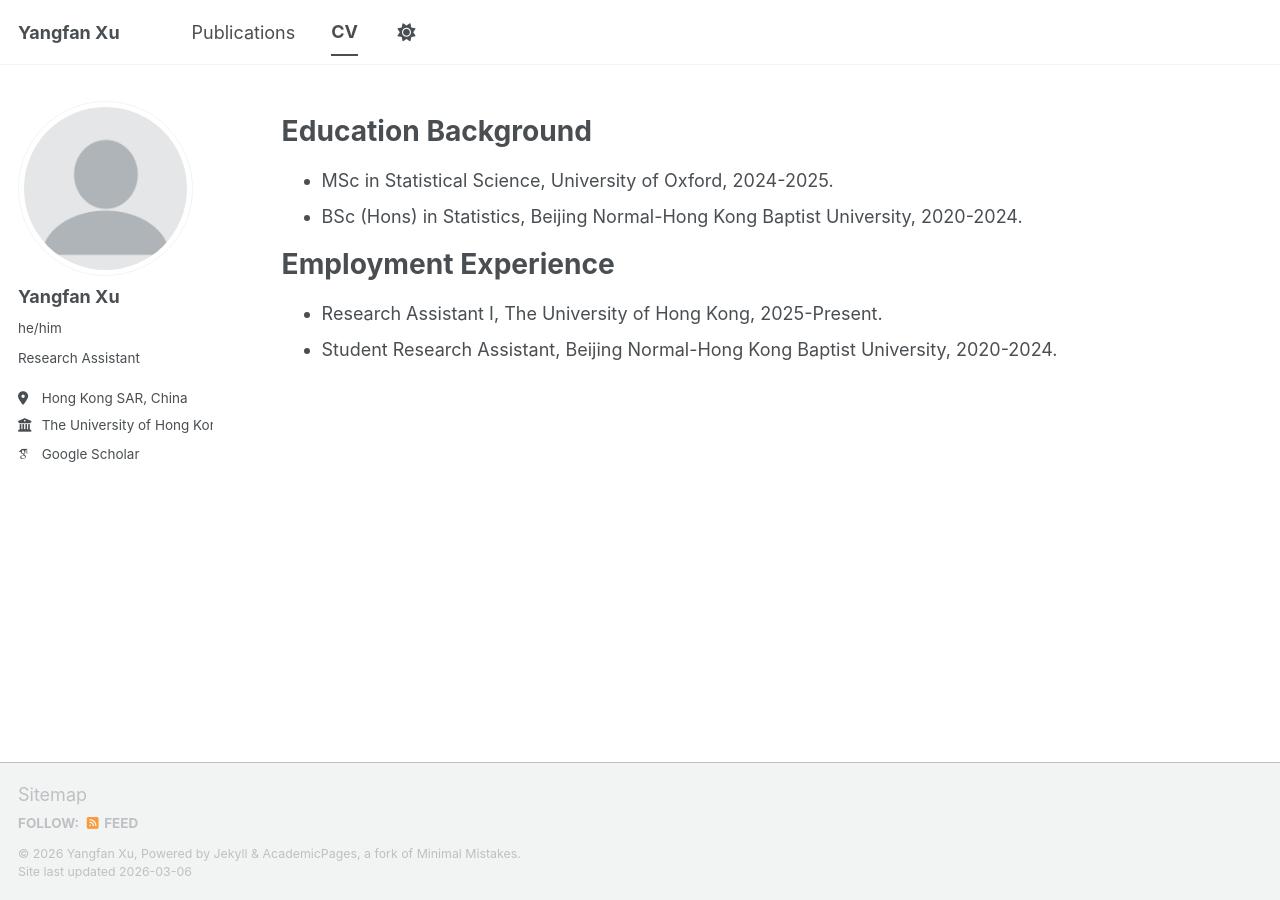
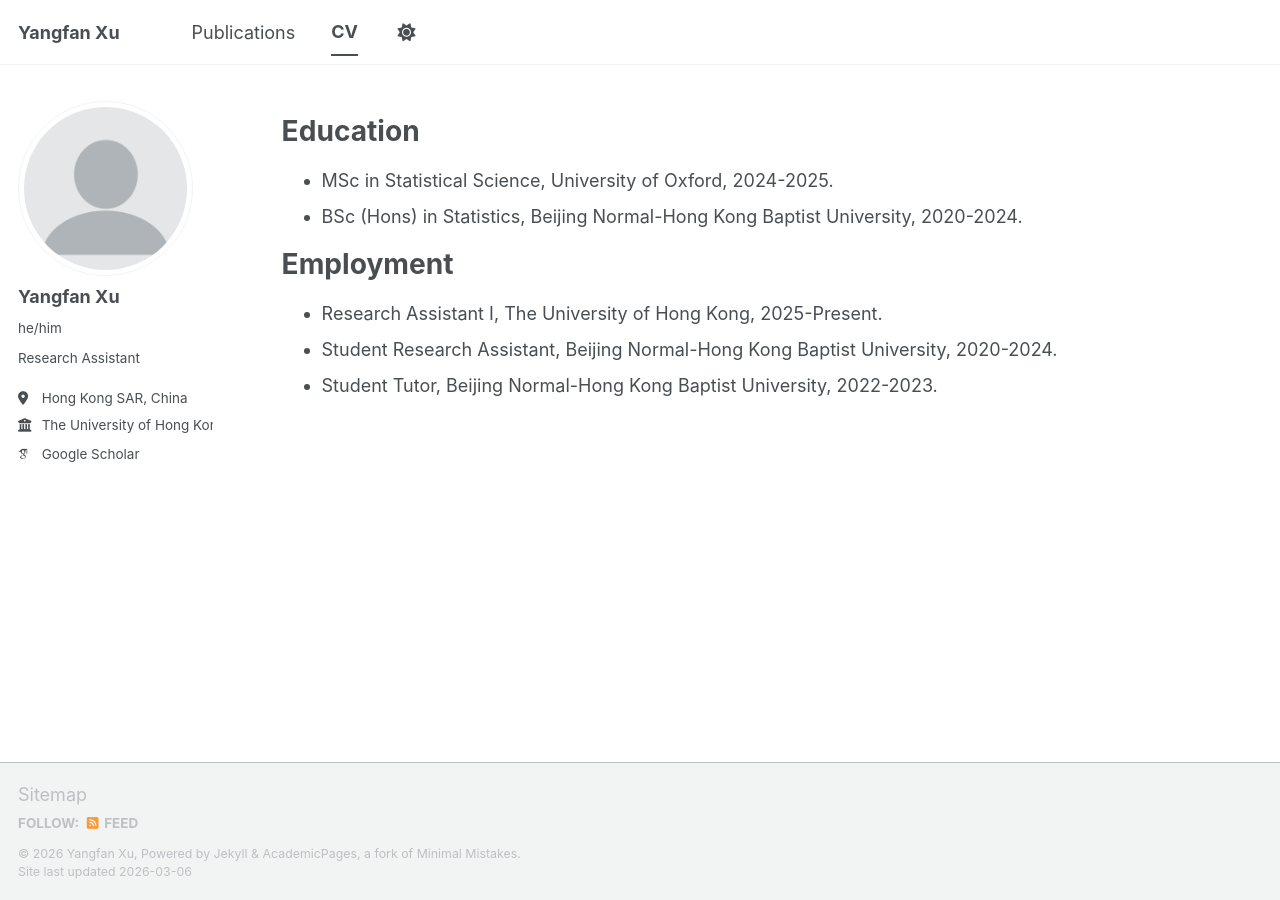
Before and after one commit to ethanxu02/ethanxu02.github.io, a Jekyll site: the page built from _pages/cv.md, in a window 1280 px wide. Built offline with Jekyll 4.4.1, drawn with Linux system fonts in a browser that asks for light colours; some web fonts are replaced; a script bundle is joined from its source files by our own code; library files that are not in the unit come from our copies.

Commit message:
Update cv.md

```diff
--- a/_pages/cv.md
+++ b/_pages/cv.md
@@ -9,12 +9,13 @@ redirect_from:
 
 {% include base_path %}
 
-Education Background
+Education
 ======
 * MSc in Statistical Science, University of Oxford, 2024-2025.
 * BSc (Hons) in Statistics, Beijing Normal-Hong Kong Baptist University, 2020-2024.
 
-Employment Experience
+Employment
 ======
 * Research Assistant I, The University of Hong Kong, 2025-Present.
 * Student Research Assistant, Beijing Normal-Hong Kong Baptist University, 2020-2024.
+* Student Tutor, Beijing Normal-Hong Kong Baptist University, 2022-2023.
```
